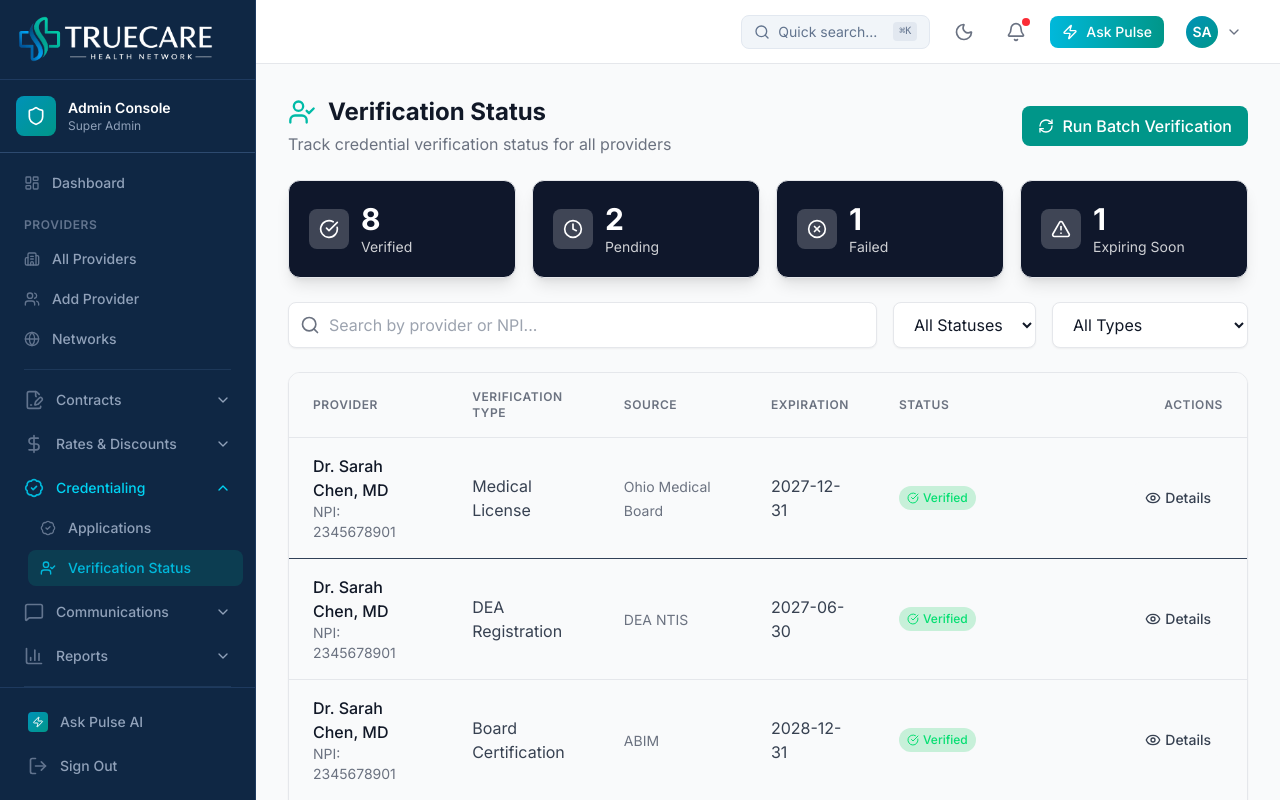
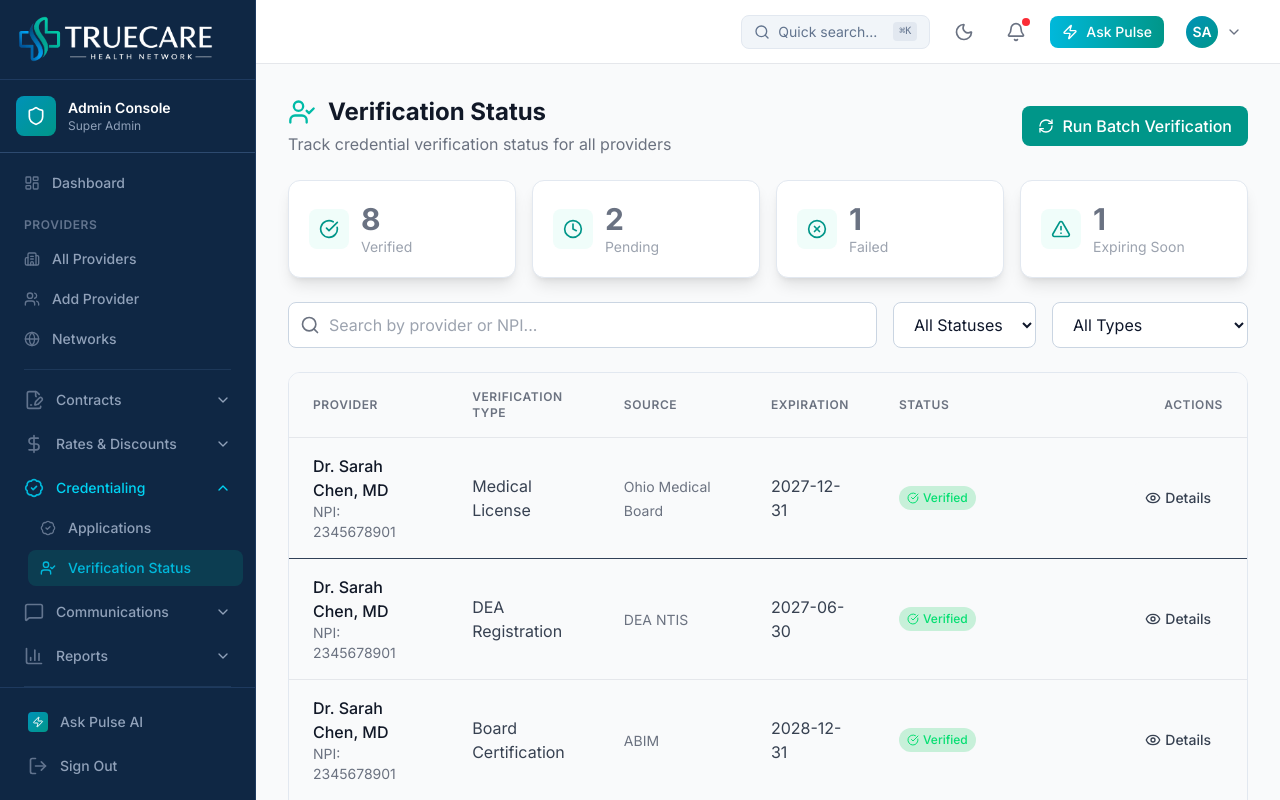
Before and after one commit to CoHoast/clarity-health-network, a Next.js app: page /admin/credentialing/verification in a window 1280 px wide. Shown: the top 800 px of the page. Built offline with nearby package versions, Linux system fonts and the light colour scheme.

Commit message:
Fix Verification Status page - light theme for stat cards, inputs, and table

```diff
--- a/app/admin/credentialing/verification/page.tsx
+++ b/app/admin/credentialing/verification/page.tsx
@@ -99,17 +99,17 @@ export default function VerificationStatusPage() {
             <div key={i} className={`rounded-xl p-5 shadow-lg ${
               isDark
                 ? "bg-gradient-to-br from-cyan-900/30 to-teal-900/30 border border-cyan-800/30"
-                : "bg-slate-900 border border-slate-700"
+                : "bg-white border border-slate-200"
             }`}>
               <div className="flex items-center gap-3">
                 <div className={`w-10 h-10 rounded-lg flex items-center justify-center ${
-                  isDark ? "bg-cyan-500/20 border border-cyan-500/30" : "bg-white/20"
+                  isDark ? "bg-cyan-500/20 border border-cyan-500/30" : "bg-teal-50"
                 }`}>
-                  <Icon className="w-5 h-5" style={{ color: 'white' }} />
+                  <Icon className={`w-5 h-5 ${isDark ? "text-white" : "text-teal-600"}`} />
                 </div>
                 <div>
-                  <p className="text-3xl font-bold" style={{ color: 'white' }}>{stat.value}</p>
-                  <p className="text-sm" style={{ color: 'rgba(255,255,255,0.8)' }}>{stat.label}</p>
+                  <p className={`text-3xl font-bold ${isDark ? "text-white" : "text-slate-900"}`}>{stat.value}</p>
+                  <p className={`text-sm ${isDark ? "text-white/80" : "text-slate-500"}`}>{stat.label}</p>
                 </div>
               </div>
             </div>
@@ -126,13 +126,21 @@ export default function VerificationStatusPage() {
             placeholder="Search by provider or NPI..."
             value={searchQuery}
             onChange={(e) => setSearchQuery(e.target.value)}
-            className="w-full pl-10 pr-4 py-2.5 bg-slate-800 border border-slate-600 rounded-lg text-white placeholder:text-slate-400 focus:outline-none focus:ring-2 focus:ring-teal-500"
+            className={`w-full pl-10 pr-4 py-2.5 rounded-lg focus:outline-none focus:ring-2 focus:ring-teal-500 ${
+              isDark
+                ? "bg-slate-800 border border-slate-600 text-white placeholder:text-slate-400"
+                : "bg-white border border-slate-300 text-slate-900 placeholder:text-slate-400"
+            }`}
           />
         </div>
         <select
           value={statusFilter}
           onChange={(e) => setStatusFilter(e.target.value)}
-          className="px-4 py-2.5 bg-slate-800 border border-slate-600 rounded-lg text-white focus:outline-none focus:ring-2 focus:ring-teal-500"
+          className={`px-4 py-2.5 rounded-lg focus:outline-none focus:ring-2 focus:ring-teal-500 ${
+            isDark
+              ? "bg-slate-800 border border-slate-600 text-white"
+              : "bg-white border border-slate-300 text-slate-900"
+          }`}
         >
           {statusOptions.map((option) => (
             <option key={option} value={option}>{option}</option>
@@ -141,7 +149,11 @@ export default function VerificationStatusPage() {
         <select
           value={typeFilter}
           onChange={(e) => setTypeFilter(e.target.value)}
-          className="px-4 py-2.5 bg-slate-800 border border-slate-600 rounded-lg text-white focus:outline-none focus:ring-2 focus:ring-teal-500"
+          className={`px-4 py-2.5 rounded-lg focus:outline-none focus:ring-2 focus:ring-teal-500 ${
+            isDark
+              ? "bg-slate-800 border border-slate-600 text-white"
+              : "bg-white border border-slate-300 text-slate-900"
+          }`}
         >
           {typeOptions.map((option) => (
             <option key={option} value={option}>{option}</option>
@@ -150,7 +162,9 @@ export default function VerificationStatusPage() {
       </div>
 
       {/* Verifications Table */}
-      <div className="bg-slate-800/50 rounded-xl border border-slate-700 overflow-hidden">
+      <div className={`rounded-xl overflow-hidden ${
+        isDark ? "bg-slate-800/50 border border-slate-700" : "bg-white border border-slate-200"
+      }`}>
         <div className="overflow-x-auto">
           <table className="w-full">
             <thead>
```
